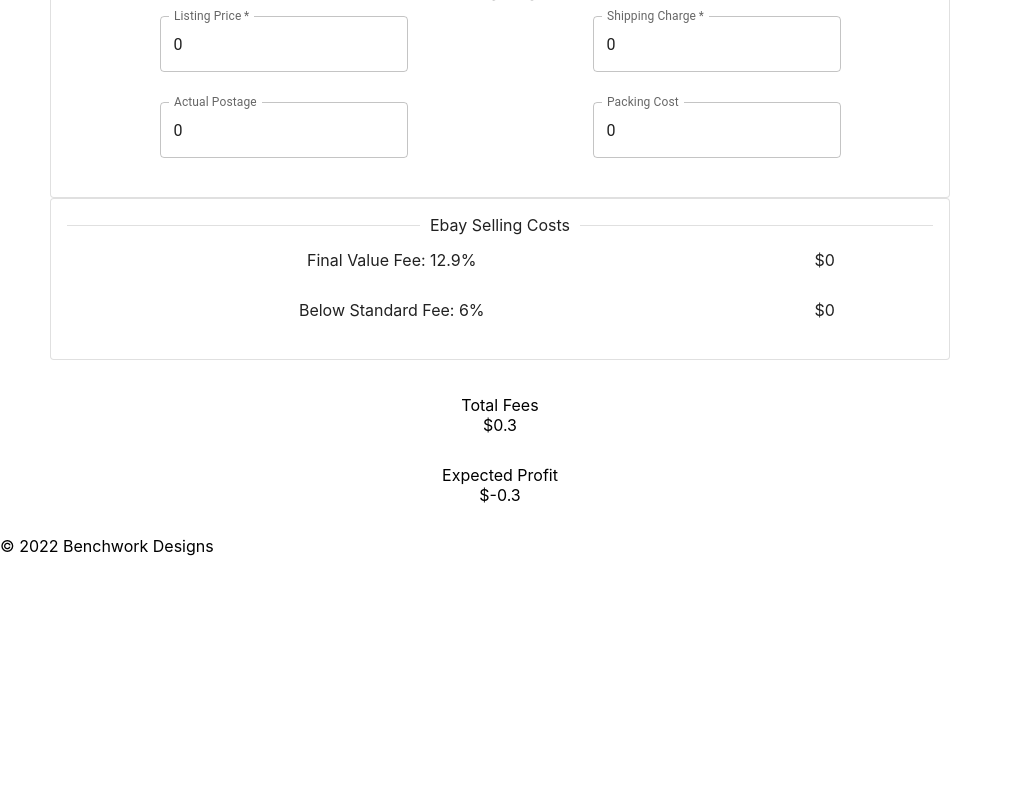
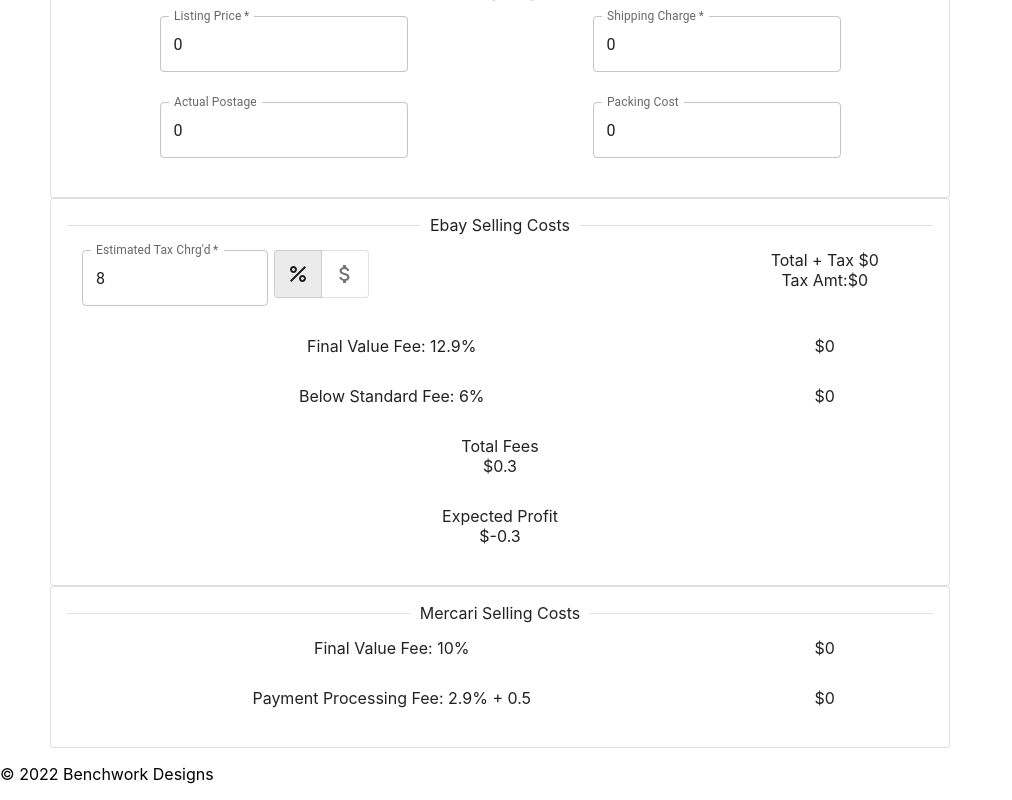
Before and after one commit to Fortee2/flipper-fees, a React (Create React App) app: page / in a window 1280 px wide. Shown: the part 410-1210 px from the top of the page, without its empty margins (0-1012 px from the left). Before the commit the page ends 982 px from the top, so only its background shows below. Built offline with nearby package versions, Linux system fonts and the light colour scheme.

Commit message:
Mercari fees
Started Mercari Fee Layout

```diff
--- a/src/Pages/Calculator/CalculatorPage.tsx
+++ b/src/Pages/Calculator/CalculatorPage.tsx
@@ -2,18 +2,9 @@
 import ItemCost from "../../components/shared/ItemCost";
 import EbaySellingCost from "../../components/channels/EbaySellingCost";
 import SellingTarget from "../../components/shared/SellingTarget";
-import { useAppSelector } from "../../store/hooks";
-import { selectTotalFees } from "../../Slices/FeeSlice";
-import { selectTotalCost } from "../../Slices/CalculatorSlice";
+import MeracariSellingCost from "../../components/channels/MercariSellingCost";
 
 const CalculatorPage =  () => {
-
-    const sellPrice = useAppSelector(state => state.calculator.sellPrice);
-    const shippingChrgd = useAppSelector(state => state.calculator.shippingChrgd);
-    const shippingPaid = useAppSelector(state => state.calculator.shippingPaid);
-    const packingMaterials = useAppSelector(state => state.calculator.packingMaterials);
-    const totalCost = useAppSelector (state => selectTotalCost(state))
-    const totalFee = useAppSelector(state => selectTotalFees(state));
 
     return(
 
@@ -26,24 +17,9 @@
                 <ItemCost />
                 <SellingTarget/>
                 <EbaySellingCost />
+                <MeracariSellingCost />
             </div>
-            <br />
-            <div className="row" >
-                <div className="col-12">
-                    <span>Total Fees</span>
-                    <br></br>
-                    <span>${totalFee}</span>
-                </div>
-                </div>
-                <div className="row" >
-                <div className="col-12">
-                    <span>Expected Profit</span>
-                    <br></br>
-                    <span>${sellPrice + shippingChrgd - shippingPaid- packingMaterials- totalFee - totalCost}</span>
-                </div>
-                </div>
-            </div>
-
+        </div>
     );
 
 }
--- /dev/null
+++ b/src/Slices/MercariFeeSlice.ts
@@ -0,0 +1,37 @@
+import { createSlice, PayloadAction } from "@reduxjs/toolkit";
+import FeeTypes from "../enums/FeeTypes";
+import Expense from "../model/Expense";
+
+export interface iMercariFeeState{
+    baseFee: Expense;
+    paymentFeePercent: Expense;
+    paymentFeeFixed: Expense;
+}
+
+const initState: iMercariFeeState = {
+
+    baseFee: new Expense("Final Value Fee", 0, 10, FeeTypes.PERCENTAGE),
+    paymentFeePercent: new Expense("Payment Fee 1", 0, 2.9, FeeTypes.PERCENTAGE),
+    paymentFeeFixed: new Expense("Payment Fee 2", 0, 0.5, FeeTypes.FIXED),
+}
+
+export const MercariFeeSlice = createSlice({
+    name: "mercariFees",
+    initialState: initState,
+    reducers: {
+        setBaseFee: (state, action: PayloadAction<Expense>) => {
+            state.baseFee = action.payload;
+        },
+        setPaymentFeePercent: (state, action: PayloadAction<Expense>) => {
+            state.paymentFeePercent = action.payload;
+        },
+        setPaymentFeeFixed: (state, action: PayloadAction<Expense>) => {
+            state.paymentFeeFixed = action.payload;
+        }
+    }
+});
+
+
+export const { setPaymentFeePercent, setPaymentFeeFixed, setBaseFee } = MercariFeeSlice.actions;
+
+export default MercariFeeSlice.reducer;
--- a/src/components/channels/EbaySellingCost.tsx
+++ b/src/components/channels/EbaySellingCost.tsx
@@ -4,6 +4,7 @@
 import { selectSpecificFeeAmount, removeFee, addFee } from "../../Slices/FeeSlice";
 import { PrecentageInput } from "../shared/PrecentageInput";
 import { useAppSelector, useAppDispatch } from "../../store/hooks";
+import ProfitLoss from "../shared/ProfitLoss";
 
 //import {setBelowStdFee, setFinalValueFee} from "../../Slices/EbayFeeSlice";
 
@@ -23,7 +24,7 @@
 
 
     useEffect(() => {
-        setTotalTax((salesTaxType === FeeTypes.PERCENTAGE) ? (sellPrice * salesTax) : salesTax);
+        setTotalTax((salesTaxType === FeeTypes.PERCENTAGE) ? (sellPrice * (salesTax /100)) : salesTax);
     }, [salesTax, salesTaxType, sellPrice]);
 
     useEffect(() => {
@@ -52,7 +53,7 @@
             <Card variant="outlined">
                 <CardContent>
                     <Divider>Ebay Selling Costs</Divider>
-                        {/*  <div className="row">
+                        <div className="row">
                             <div className="col-9">
                             <PrecentageInput
                                 label="Estimated Tax Chrg'd"
@@ -70,7 +71,7 @@
                             <br/>
                             <span>Tax Amt:${totalTax}</span>
                         </div>
-                    </div>*/}
+                    </div>
                     <div className="row" >
                         <div className="col-9">
                             <span>Final Value Fee: {finalValueFee.rate}%</span>
@@ -87,7 +88,7 @@
                             <span>${belowStdAmount}</span>
                         </div>
                     </div>
-
+                    <ProfitLoss />
                 </CardContent>
             </Card>
 
--- /dev/null
+++ b/src/components/channels/MercariSellingCost.tsx
@@ -0,0 +1,42 @@
+import { Card, CardContent, Divider } from "@mui/material";
+import { useEffect } from "react";
+import FeeTypes from "../../enums/FeeTypes";
+import { addFee, removeFee } from "../../Slices/FeeSlice";
+import PaymentFees from "../shared/PaymentFees";
+import { useAppDispatch, useAppSelector } from "../../store/hooks";
+
+const MeracariSellingCost = () => {
+    const dispatch = useAppDispatch();
+    const baseFee = useAppSelector(state => state.mercariFees.baseFee);
+    const sellPrice = useAppSelector(state => state.calculator.totalSellPrice);
+
+    useEffect(() => {
+        let fvFee = 0;
+
+        if(sellPrice > 0) {
+            fvFee = (baseFee.rateType === FeeTypes.PERCENTAGE) ? (sellPrice * (baseFee.rate / 100)) : baseFee.rate;
+            dispatch(removeFee({name:"Final Value Fee", amount: fvFee}));
+            dispatch(addFee({name:"Final Value Fee", amount: fvFee}));
+        }
+    }, [sellPrice]);
+
+    return(
+        <Card variant="outlined">
+            <CardContent>
+                <Divider>Mercari Selling Costs</Divider>
+                <div className="row" >
+                    <div className="col-9">
+                        <span>Final Value Fee: {baseFee.rate}%</span>
+                    </div>
+                    <div className="col-3">
+                        <span>${0}</span>
+                    </div>
+                </div>
+                <PaymentFees />
+
+            </CardContent>
+        </Card>
+    );
+}
+
+export default MeracariSellingCost;
--- /dev/null
+++ b/src/components/shared/PaymentFees.tsx
@@ -0,0 +1,36 @@
+import { useEffect } from "react";
+import FeeTypes from "../../enums/FeeTypes";
+import { removeFee, addFee } from "../../Slices/FeeSlice";
+import { useAppDispatch, useAppSelector } from "../../store/hooks";
+
+const PaymentFees = () => {
+    const dispatch = useAppDispatch();
+    const sellPrice = useAppSelector(state => state.calculator.totalSellPrice);
+    const paymentFeePercent = useAppSelector(state => state.mercariFees.paymentFeePercent);
+    const paymentFeeFlat = useAppSelector(state => state.mercariFees.paymentFeeFixed);
+
+    useEffect(() => {
+        let payFee1 = 0;
+        let payFee2 = 0;
+
+        if(sellPrice > 0) {
+            payFee1 = (paymentFeePercent.rateType === FeeTypes.PERCENTAGE) ? (sellPrice * (paymentFeePercent.rate / 100)) : paymentFeePercent.rate;
+            payFee2 = (paymentFeePercent.rateType === FeeTypes.PERCENTAGE) ? (sellPrice * (paymentFeePercent.rate / 100)) : paymentFeePercent.rate;
+            dispatch(removeFee({name:"Mercari Payment Fee", amount: 0}));
+            dispatch(addFee({name:"Mercari Payment Fee", amount: payFee1 + payFee2}));
+        }
+    }, [sellPrice]);
+
+    return (
+        <div className="row">
+            <div className="col-9">
+                <span>Payment Processing Fee: {paymentFeePercent.rate}% + {paymentFeeFlat.rate}</span>
+            </div>
+            <div className="col-3">
+                <span>${0}</span>
+            </div>
+        </div>
+    )
+}
+
+export default PaymentFees;
--- /dev/null
+++ b/src/components/shared/ProfitLoss.tsx
@@ -0,0 +1,33 @@
+import { useAppSelector } from "../../store/hooks";
+import { selectTotalFees } from "../../Slices/FeeSlice";
+import { selectTotalCost } from "../../Slices/CalculatorSlice";
+
+const ProfitLoss = () => {
+    const sellPrice = useAppSelector(state => state.calculator.sellPrice);
+    const shippingChrgd = useAppSelector(state => state.calculator.shippingChrgd);
+    const shippingPaid = useAppSelector(state => state.calculator.shippingPaid);
+    const packingMaterials = useAppSelector(state => state.calculator.packingMaterials);
+    const totalCost = useAppSelector (state => selectTotalCost(state))
+    const totalFee = useAppSelector(state => selectTotalFees(state));
+
+    return(
+        <>
+            <div className="row">
+                <div className="col-12">
+                    <span>Total Fees</span>
+                    <br></br>
+                    <span>${totalFee}</span>
+                </div>
+            </div>
+            <div className="row">
+                <div className="col-12">
+                    <span>Expected Profit</span>
+                    <br></br>
+                    <span>${sellPrice + shippingChrgd - shippingPaid - packingMaterials - totalFee - totalCost}</span>
+                </div>
+            </div>
+        </>
+    );
+}
+
+export default ProfitLoss;
--- a/src/components/shared/SellingTarget.tsx
+++ b/src/components/shared/SellingTarget.tsx
@@ -4,9 +4,6 @@
 import TextField from "@mui/material/TextField";
 import { useAppSelector, useAppDispatch } from "../../store/hooks";
 import {  setSellPrice, setShippingChrgd,  setShippingPaid , setPackingMaterials} from "../../Slices/CalculatorSlice"
-import { useState } from "react";
-
-
 
 const SellingTarget = () => {
 
--- a/src/store/store.ts
+++ b/src/store/store.ts
@@ -1,6 +1,7 @@
 import { configureStore } from '@reduxjs/toolkit'
 import calcuatorReducer from '../Slices/CalculatorSlice'
 import eBayFeeReducer from '../Slices/EbayFeeSlice'
+import MercariFeeReducer from '../Slices/MercariFeeSlice'
 import FeeReducer from '../Slices/FeeSlice'
 import thunk from 'redux-thunk'
 
@@ -8,7 +9,8 @@
   reducer: {
     calculator: calcuatorReducer,
     feesList: FeeReducer,
-    eBayFees: eBayFeeReducer
+    eBayFees: eBayFeeReducer,
+    mercariFees: MercariFeeReducer
   },
    middleware: [thunk]
 });
```
Also changed, not shown: src/calculators/FeeCalculator.ts (deleted, +0 -19 lines).
